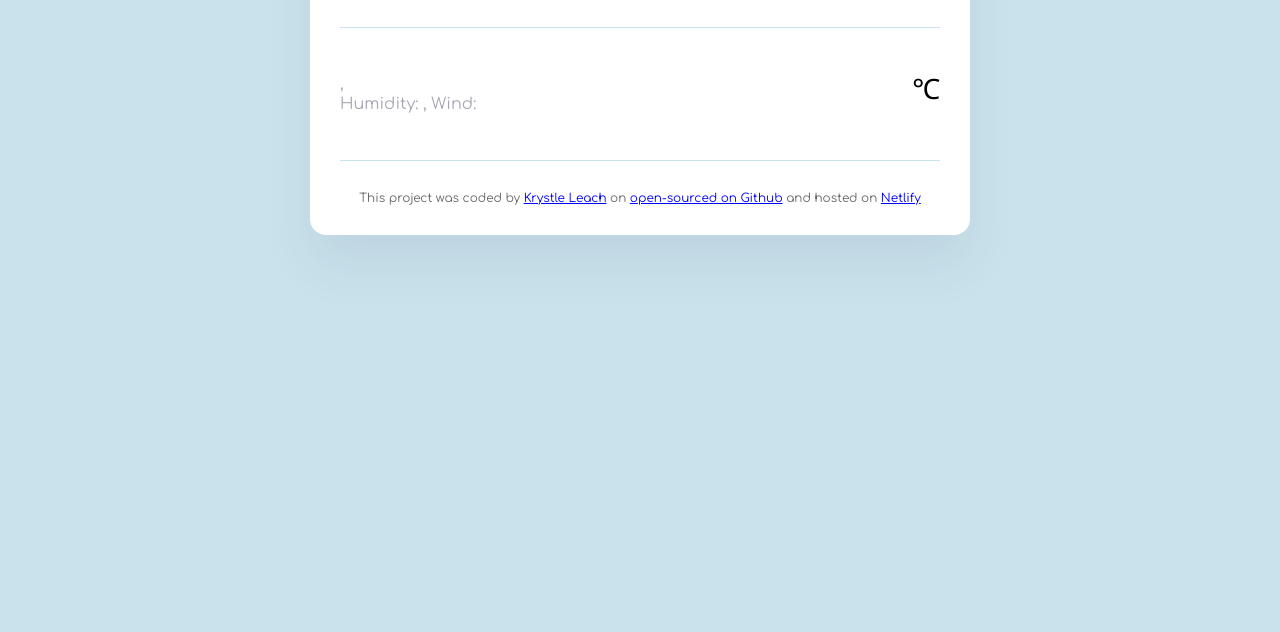
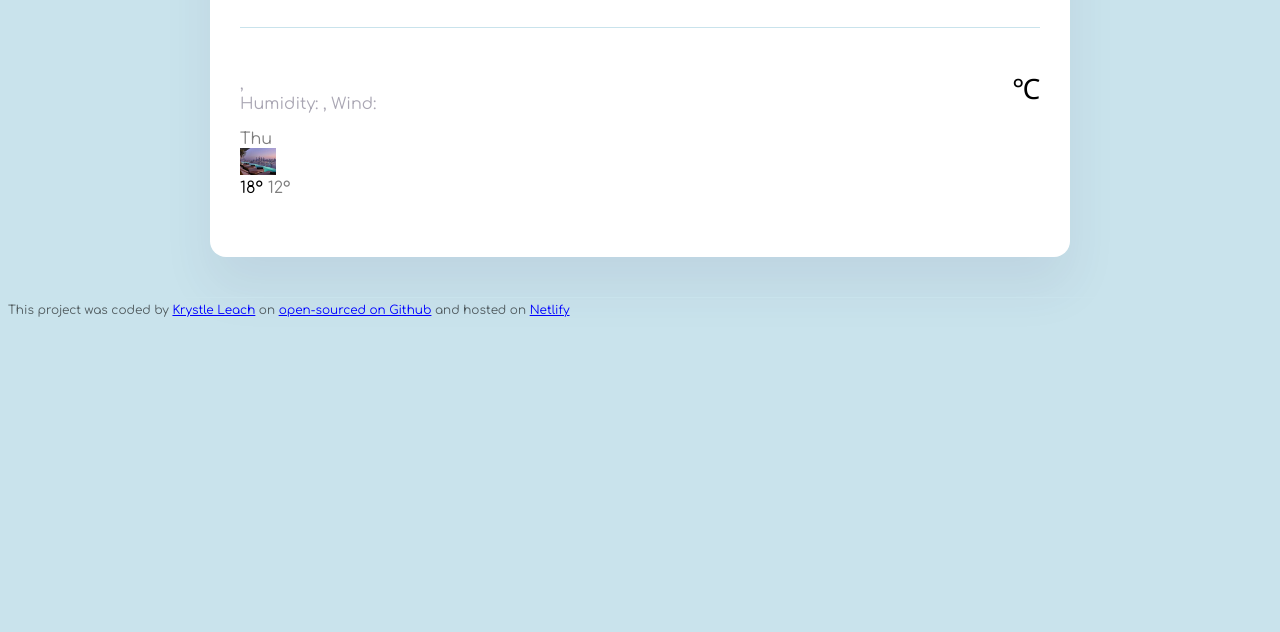
Before and after one commit to krystleL21/Krystlecodes-weatherApp, a plain HTML site: page index.html in a window 1280 px wide. Shown: the part 168-800 px from the top of the page. Drawn offline with nearby package versions, Linux system fonts and the light colour scheme; no server answers.

Commit message:
Added the forcast HTML and css

```diff
--- a/index.html
+++ b/index.html
@@ -45,7 +45,27 @@
             <div class="weather-app-unit">℃</div>
           </div>
         </div>
+        <div class="weather-forecast">
+          <div class="row">
+            <div class="col-2">
+              <div class="weather-forecast-date">Thu</div>
+              <img src="ImagesWA/Daubai_Resort_v1.jpg"
+              alt="weather cloud"
+              width="36"
+              />
+
+              <div class="weather-forcast-temperatures">
+                <span class="weather-forecast-max">
+                  18°</span>
+                <span class="weather-forecast-min">
+                  12°</span>
+
+              </div>
+            </div>
+          </div>
+        </div>
       </main>
+      </div>
       <footer>
         This project was coded by
         <a
@@ -65,7 +85,7 @@
           >Netlify</a
         >
       </footer>
-    </div>
+
   </body>
   <script src="src/weather.js"></script>
 </html>
--- a/src/weatherS.css
+++ b/src/weatherS.css
@@ -10,7 +10,7 @@ h1 {
 }
 .weather-app{
     background: white;
-    max-width: 600px;
+    max-width: 800px;
     margin: 40px auto;
     box-shadow: 0 30px 50px rgba(65, 50, 100, 0.08);
     border-radius: 16px;
@@ -76,10 +76,25 @@ justify-content: space-between;
     margin-top: 11px;
     font-size:28px;
 }
+.weather-forecast-min {
+opacity: 0.5;
+}
+.weather-forecast-temperatures {
+   font-size: 13px;
+   text-align: center;
+}
+.weather.forecast{
+    margin-top: 20px;
+    text-align:center;
+}
+.weather-forecast-date{
+    font-size: 16px;
+    opacity: 0.5;
+}
 footer{
     border-top: 1px solid rgb(201, 227, 236);
-    padding: 30px 0 0 0;
-    text-align: center;
+    padding: 5px 0 0 0;
+    text-align: left;
     font-size: 12px;
     color: rgba(0,0,0,0.6)
 }
```
Also changed, not shown: src/weather.js (line endings or trailing spaces).
